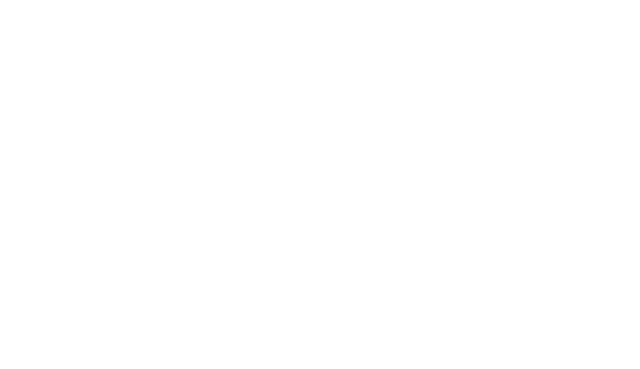
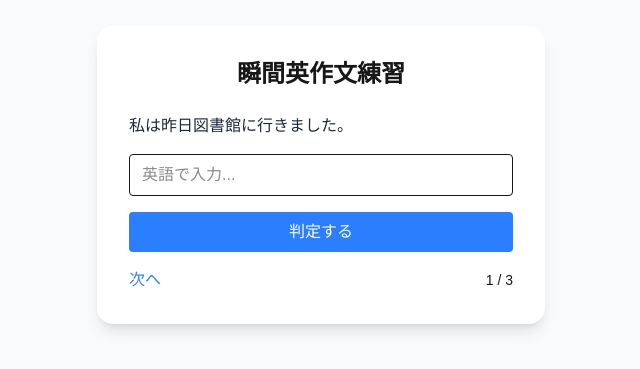
Before and after one commit to Yuji5117/quick-eigo, a Next.js app: page / in a window 1280 px wide. Shown: the part 225-594 px from the top of the page, without its empty margins (319-959 px from the left). Built offline with nearby package versions, Linux system fonts and the light colour scheme.

Commit message:
add basic UI and answer checking logic for instant English practice page

```diff
--- a/src/app/page.tsx
+++ b/src/app/page.tsx
@@ -1,10 +1,71 @@
+'use client'
+
+import { useState } from 'react'
+
+const sentences = [
+  '私は昨日図書館に行きました。',
+  '彼は毎朝ジョギングをします。',
+  '彼女は英語を勉強しています。',
+]
+
+const answers = [
+  'I went to the library yesterday.',
+  'He goes jogging every morning.',
+  'She is studying English.',
+]
+
 export default function Home() {
+  const [idx, setIdx] = useState(0)
+  const [input, setInput] = useState('')
+  const [feedback, setFeedback] = useState<string | null>(null)
+
+  const checkAnswer = () => {
+    if (input.trim() === answers[idx]) {
+      setFeedback('✅ 正解です！')
+    } else {
+      setFeedback(`❌ 不正解です。正解例: "${answers[idx]}"`)
+    }
+  }
+
+  const next = () => {
+    setIdx(prev => (prev + 1) % sentences.length)
+    setInput('')
+    setFeedback(null)
+  }
+
   return (
     <div>
       <main>
+        <div className="flex min-h-screen items-center justify-center bg-gray-50 p-4">
+          <div className="w-full max-w-md rounded-2xl bg-white p-8 shadow-lg">
+            <h1 className="mb-6 text-center text-2xl font-bold">瞬間英作文練習</h1>
+            <p className="mb-4 text-gray-800">{sentences[idx]}</p>
+            <input
+              type="text"
+              value={input}
+              onChange={e => setInput(e.target.value)}
+              placeholder="英語で入力..."
+              className="mb-4 w-full rounded border px-3 py-2 focus:ring focus:outline-none"
+            />
+            <button
+              onClick={checkAnswer}
+              className="mb-4 w-full rounded bg-blue-500 py-2 text-white transition hover:bg-blue-600"
+            >
+              判定する
+            </button>
+            {feedback && <div className="mb-4 text-center text-sm">{feedback}</div>}
+            <div className="flex items-center justify-between">
+              <button onClick={next} className="text-blue-500 hover:underline">
+                次へ
+              </button>
+              <div className="text-sm">
+                {idx + 1} / {sentences.length}
+              </div>
+            </div>
+          </div>
+        </div>
       </main>
-      <footer>
-      </footer>
+      <footer></footer>
     </div>
-  );
+  )
 }
```
